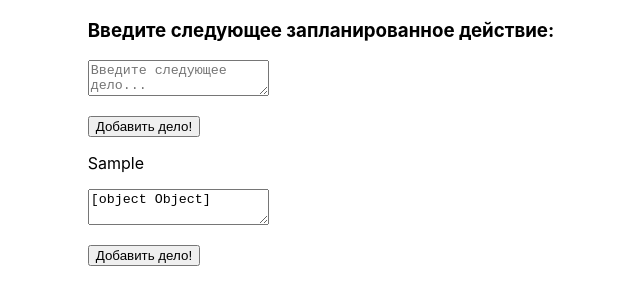
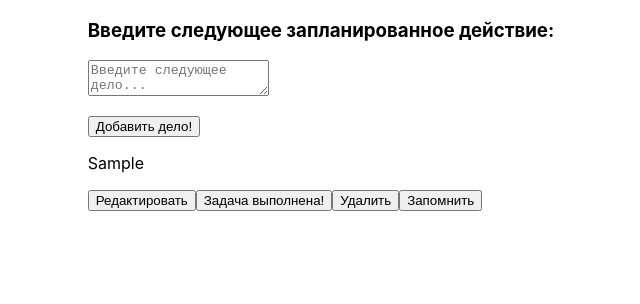
Before and after one commit to Dmis0474/To-do-list-APP, a React (Create React App) app: page / in a window 1280 px wide. Both pictures are taken after typing "Sample" into the empty fields and a click on the button "Добавить дело!". Shown: the top 304 px of the page, without its empty margins (319-959 px from the left). Built offline with nearby package versions, Linux system fonts and the light colour scheme.

Commit message:
test first commit

```diff
--- a/src/components/form/form.jsx
+++ b/src/components/form/form.jsx
@@ -2,10 +2,12 @@ import React from "react";
 import styles from "./form.module.css";
 
 const Form = (props) => {
+  console.log(props)
   return (
+
     <div id={props.task.id}>
-      {props.task.id === props.edtiableTaskId && props.editMode ? (
-        <div>
+      {props.updateTask === true ? (
+        <div id={props.task.id}>
           <button onClick={props.editTasks}>Редактировать</button>
           <button onClick={props.taskDone}>Задача выполнена!</button>
           <button onClick={props.handleDelete}>Удалить</button>
--- a/src/components/layout/layout.jsx
+++ b/src/components/layout/layout.jsx
@@ -74,11 +74,28 @@ const Layout = () => {
     <div>
       <h3>Введите следующее запланированное действие:</h3>
       <Form
+      updateTask={false}
         task={task}
         handleSubmit={handleSubmit}
         handleChange={handleChange}
         inputListener={inputListener}
+        onChange={inputListener}
+        defaultValue={task.text}
+        key={task.id}
+        id={task.id}
+        title={task.text}
+        onSubmit={submitChanges}
+
+        editMode={editMode}
+        edtiableTaskId={edtiableTaskId}
+        handleDelete={handleDelete}
+        taskDone={taskDone}
+        editSubmit={editSubmit}
+        submitChanges={submitChanges}
+        editTasks={editTasks}
+        inputListener={inputListener}
       />
+
       <div>
         {tasks.map((task, i) => {
           return (
--- a/src/components/task/task.jsx
+++ b/src/components/task/task.jsx
@@ -6,6 +6,7 @@ const Task = (props) => {
     <div id={props.task.id}>
       <p>{props.task.text}</p>
       <Form
+        updateTask={true}
         onChange={props.inputListener}
         defaultValue={props.task.text}
         key={props.task.id}
```
